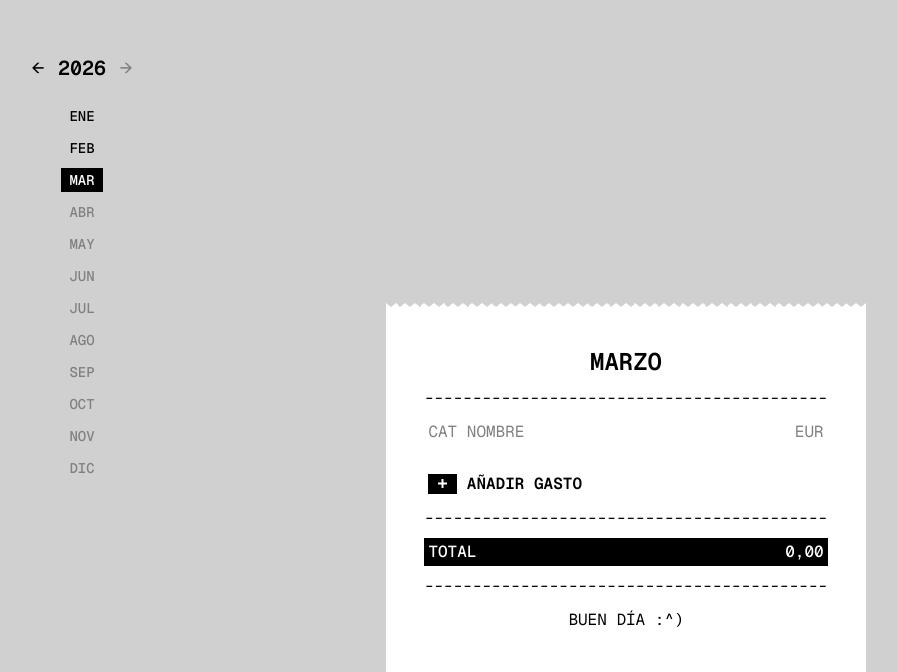
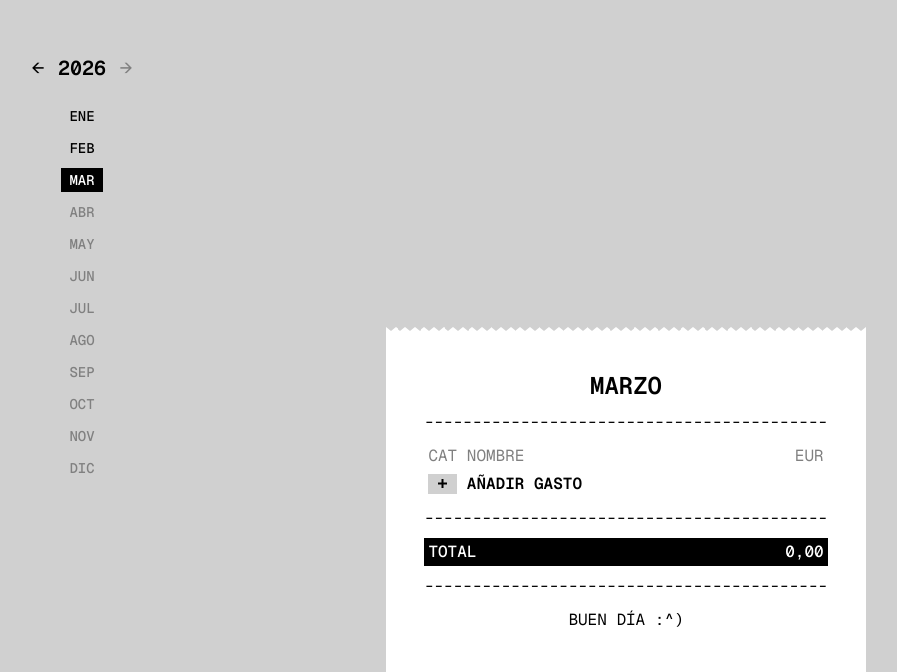
Before and after one commit to d4-n1/ticky, a React (Vite) app: page / in a window 1280 px wide. Shown: the part 128-800 px from the top of the page, without its empty margins (14-911 px from the left). Built offline with nearby package versions, Linux system fonts and the light colour scheme.

Commit message:
Modified styles

```diff
--- a/src/components/Ticket.jsx
+++ b/src/components/Ticket.jsx
@@ -95,11 +95,11 @@ const AddExpense = (props) => {
   return (
     <button
       onClick={props.onClick}
-      className={`flex flex-row col-span-full px-1 py-0.5 mt-6 items-center font-semibold focus:bg-grey focus:outline-none${
+      className={`flex flex-row col-span-full px-1 py-0.5 items-center font-semibold focus:bg-grey focus:outline-none${
         props.isFocused ? ' bg-grey' : ''
       }`}
     >
-      <div className='w-[3ch] mr-[1ch] bg-black text-white flex items-center justify-center h-5'>
+      <div className='w-[3ch] mr-[1ch] bg-grey flex items-center justify-center h-5'>
         <img src='/src/assets/icons/plus.svg' alt='+' />
       </div>
       <div>{props.label}</div>
@@ -174,7 +174,11 @@ const Ticket = ({
         );
       })}
 
-      <AddExpense label={'AÑADIR GASTO'} onClick={onAdd} isFocused={focusedRow === expenses.length} />
+      <AddExpense
+        label={'AÑADIR GASTO'}
+        onClick={onAdd}
+        isFocused={focusedRow === expenses.length}
+      />
       <Divider />
       <Total expenses={expenses} />
       <Divider />
```
Also changed, not shown: src/assets/icons/plus.svg.
